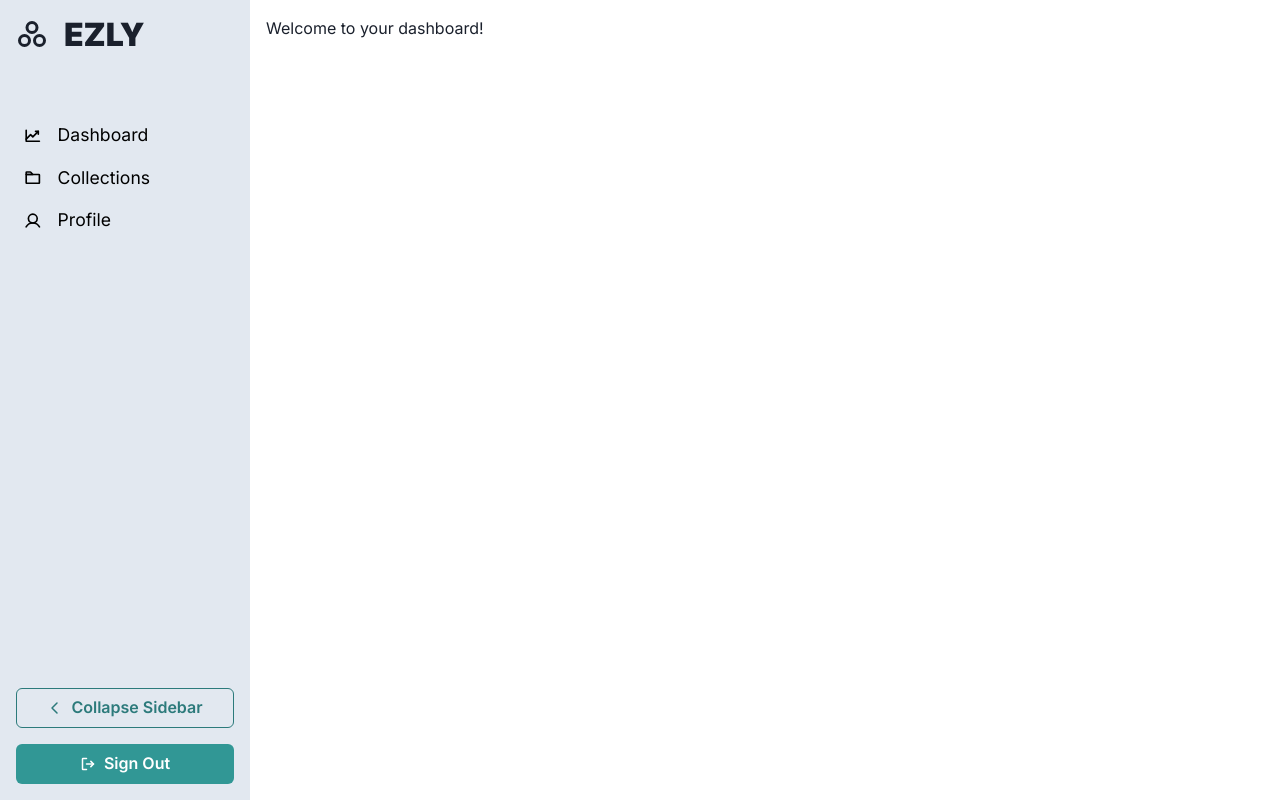
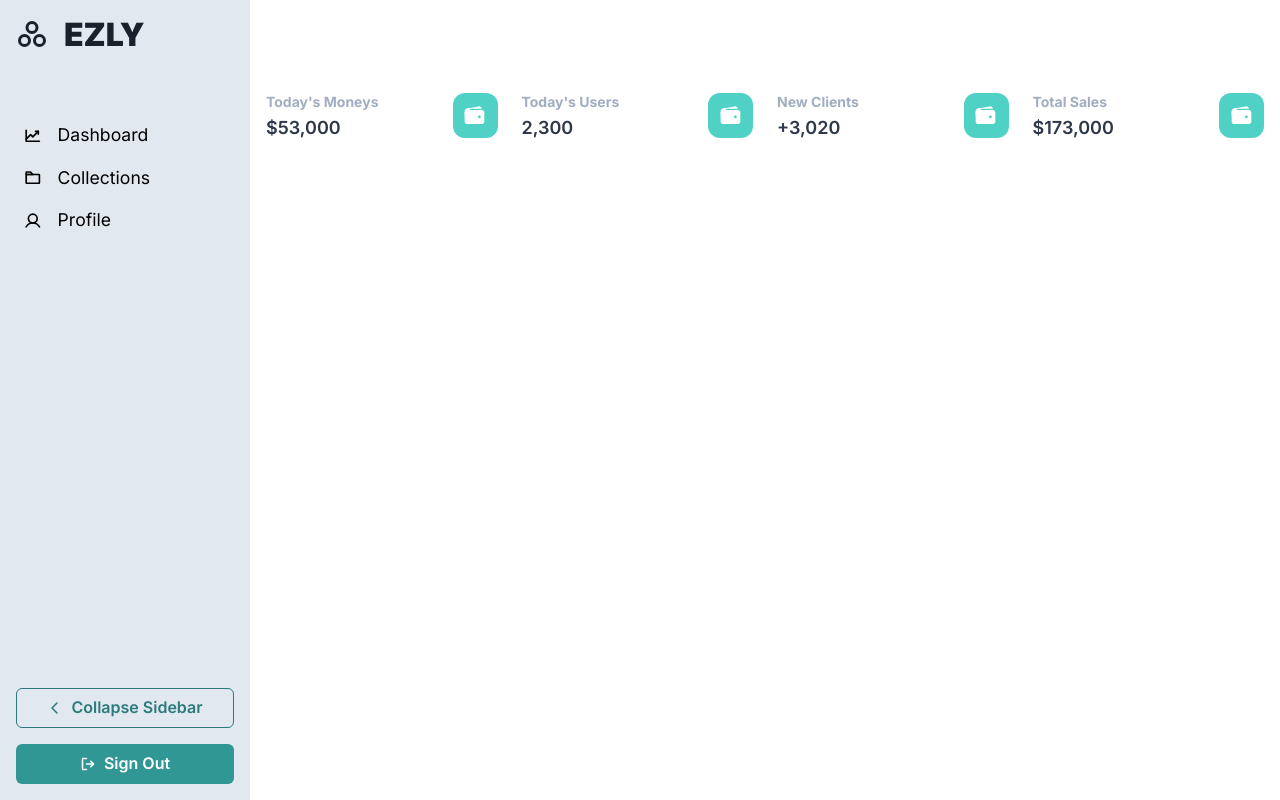
Before and after one commit to siddharthborderwala/ezly-client, a Next.js app: page / in a window 1280 px wide. Built offline with nearby package versions, Linux system fonts and the light colour scheme; no server answers.

Commit message:
Add: some dashboard stuff

```diff
--- /dev/null
+++ b/components/card/Card.tsx
@@ -0,0 +1,17 @@
+import { Box, useStyleConfig } from '@chakra-ui/react';
+import React, { ReactNode } from 'react';
+
+const Card: React.FC<{ variant?: any; children: ReactNode; minH: string }> = (
+  props
+) => {
+  const { variant, children, ...rest } = props;
+  const styles = useStyleConfig('Card', { variant });
+  // Pass the computed styles into the `__css` prop
+  return (
+    <Box __css={styles} {...rest}>
+      {children}
+    </Box>
+  );
+};
+
+export default Card;
--- /dev/null
+++ b/components/card/CradBody.tsx
@@ -0,0 +1,15 @@
+import { Box, useStyleConfig } from '@chakra-ui/react';
+import React, { ReactNode } from 'react';
+
+const CardBody: React.FC<{ variant?: any; children: ReactNode }> = (props) => {
+  const { variant, children, ...rest } = props;
+  const styles = useStyleConfig('CardBody', { variant });
+  // Pass the computed styles into the `__css` prop
+  return (
+    <Box __css={styles} {...rest}>
+      {children}
+    </Box>
+  );
+};
+
+export default CardBody;
--- /dev/null
+++ b/components/dashboard/MiniStatistics.tsx
@@ -0,0 +1,50 @@
+import {
+  Flex,
+  Stat,
+  StatLabel,
+  StatNumber,
+  useColorModeValue,
+} from '@chakra-ui/react';
+// Custom components
+import Card from '../card/Card';
+import CardBody from '../card/CradBody';
+import IconBox from '../icons/IconBox';
+import React, { ReactNode } from 'react';
+
+const MiniStatistics: React.FC<{
+  title: string;
+  amount: string;
+  icon: ReactNode;
+}> = ({ title, amount, icon }) => {
+  const iconTeal = useColorModeValue('teal.300', 'teal.300');
+  const textColor = useColorModeValue('gray.700', 'white');
+
+  return (
+    <Card minH="83px">
+      <CardBody>
+        <Flex flexDirection="row" align="center" justify="center" w="100%">
+          <Stat me="auto">
+            <StatLabel
+              fontSize="sm"
+              color="gray.400"
+              fontWeight="bold"
+              pb=".1rem"
+            >
+              {title}
+            </StatLabel>
+            <Flex>
+              <StatNumber fontSize="lg" color={textColor}>
+                {amount}
+              </StatNumber>
+            </Flex>
+          </Stat>
+          <IconBox as="box" h={'45px'} w={'45px'} bg={iconTeal}>
+            {icon}
+          </IconBox>
+        </Flex>
+      </CardBody>
+    </Card>
+  );
+};
+
+export default MiniStatistics;
--- /dev/null
+++ b/components/icons/IconBox.tsx
@@ -0,0 +1,23 @@
+import React from 'react';
+import { Flex } from '@chakra-ui/react';
+
+const IconBox: React.FC<{ as: string; h: string; w: string; bg: string }> = (
+  props
+) => {
+  const { children, ...rest } = props;
+
+  return (
+    <Flex
+      alignItems={'center'}
+      justifyContent={'center'}
+      borderRadius={'12px'}
+      height={props.h}
+      width={props.w}
+      backgroundColor={props.bg}
+    >
+      {children}
+    </Flex>
+  );
+};
+
+export default IconBox;
--- /dev/null
+++ b/components/icons/Icons.tsx
@@ -0,0 +1,18 @@
+import { createIcon } from '@chakra-ui/icons';
+
+export const WalletIcon = createIcon({
+  displayName: 'WalletIcon',
+  viewBox: '0 0 24 24',
+  path: (
+    <g>
+      <path
+        fill="currentColor"
+        d="M4.447 4.818h14.062c.164 0 .328.01.491.031a2.9 2.9 0 00-3.406-2.441L4.03 4.382h-.013a2.9 2.9 0 00-1.805 1.149 3.848 3.848 0 012.236-.713zM18.51 5.875H4.446a2.816 2.816 0 00-2.813 2.812v8.438a2.816 2.816 0 002.813 2.812h14.062a2.815 2.815 0 002.813-2.812V8.687a2.815 2.815 0 00-2.813-2.812zm-2.088 8.437a1.406 1.406 0 110-2.811 1.406 1.406 0 010 2.811z"
+      />
+      <path
+        fill="currentColor"
+        d="M1.656 11.651V7.28c0-.952.528-2.549 2.358-2.895 1.553-.291 3.091-.291 3.091-.291s1.011.703.176.703-.813 1.077 0 1.077 0 1.032 0 1.032L4.007 10.62l-2.35 1.032z"
+      />
+    </g>
+  ),
+});
--- a/pages/index.tsx
+++ b/pages/index.tsx
@@ -1,15 +1,59 @@
 import Head from 'next/head';
 import { LayoutPage } from '../types/ui';
+import { Flex, Grid, SimpleGrid, useColorModeValue } from '@chakra-ui/react';
+import MiniStatistics from '../components/dashboard/MiniStatistics';
+import { WalletIcon } from '../components/icons/Icons';
 
 const Home: LayoutPage = () => {
+  const iconBoxInside = useColorModeValue('white', 'white');
   return (
     <>
       <Head>
-        <title>Ezly</title>
+        <title>Ezly Dashboard</title>
         <meta name="description" content="Ezly | Link management" />
         <link rel="icon" href="/favicon.ico" />
       </Head>
-      <h1>Welcome to your dashboard!</h1>
+      <Flex flexDirection="column" pt={{ base: '120px', md: '75px' }}>
+        <SimpleGrid columns={{ sm: 1, md: 2, xl: 4 }} spacing="24px">
+          <MiniStatistics
+            title={"Today's Moneys"}
+            amount={'$53,000'}
+            icon={<WalletIcon h={'24px'} w={'24px'} color={iconBoxInside} />}
+          />
+          <MiniStatistics
+            title={"Today's Users"}
+            amount={'2,300'}
+            icon={<WalletIcon h={'24px'} w={'24px'} color={iconBoxInside} />}
+          />
+          <MiniStatistics
+            title={'New Clients'}
+            amount={'+3,020'}
+            icon={<WalletIcon h={'24px'} w={'24px'} color={iconBoxInside} />}
+          />
+          <MiniStatistics
+            title={'Total Sales'}
+            amount={'$173,000'}
+            icon={<WalletIcon h={'24px'} w={'24px'} color={iconBoxInside} />}
+          />
+        </SimpleGrid>
+        {/* <Grid
+          templateColumns={{ sm: '1fr', lg: '1.3fr 1.7fr' }}
+          templateRows={{ sm: 'repeat(2, 1fr)', lg: '1fr' }}
+          gap="24px"
+          mb={{ lg: '26px' }}
+        >
+          <ActiveUsers
+            title={'Active Users'}
+            percentage={23}
+            chart={<BarChart />}
+          />
+          <SalesOverview
+            title={'Sales Overview'}
+            percentage={5}
+            chart={<LineChart />}
+          />
+        </Grid> */}
+      </Flex>
     </>
   );
 };
```
